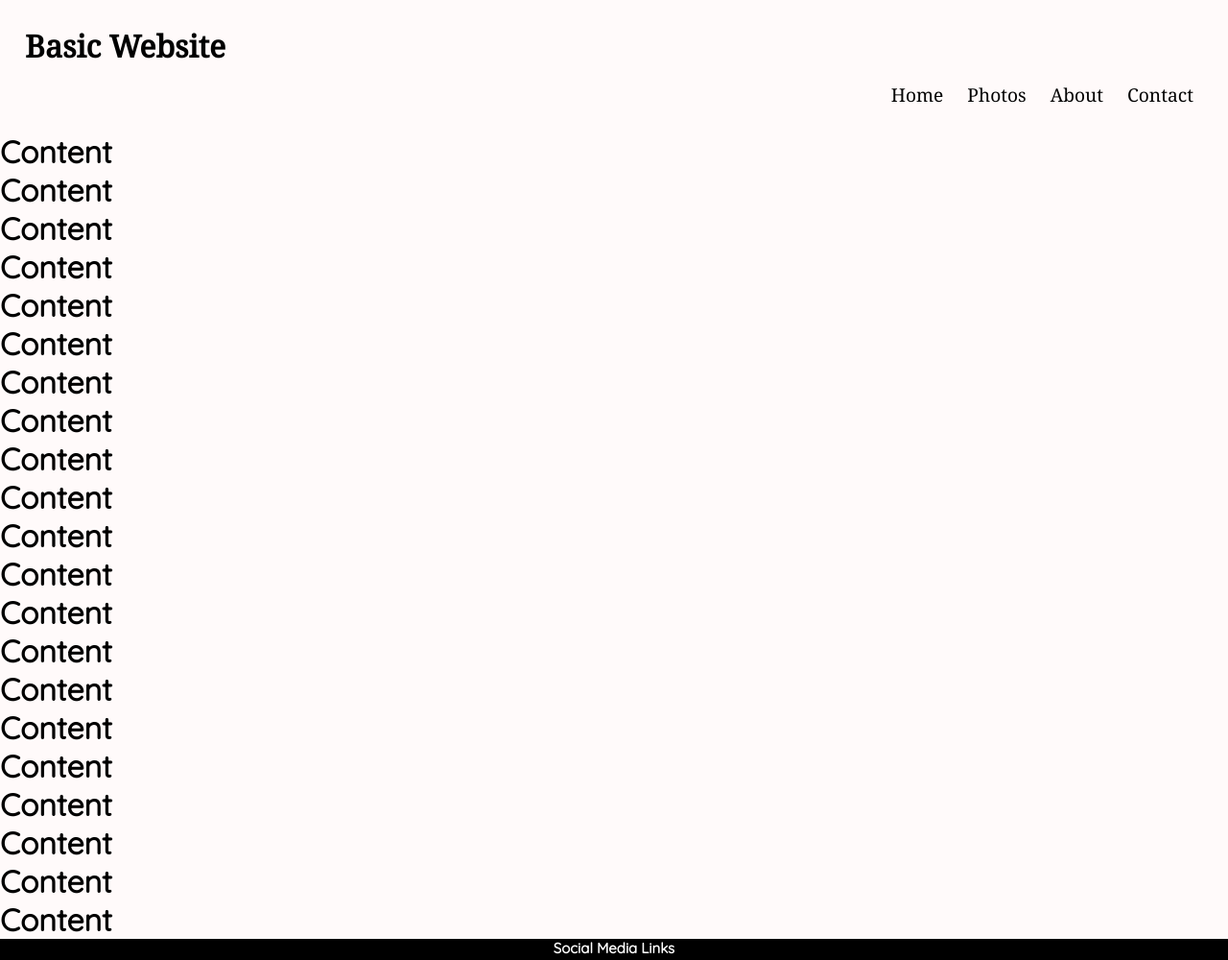
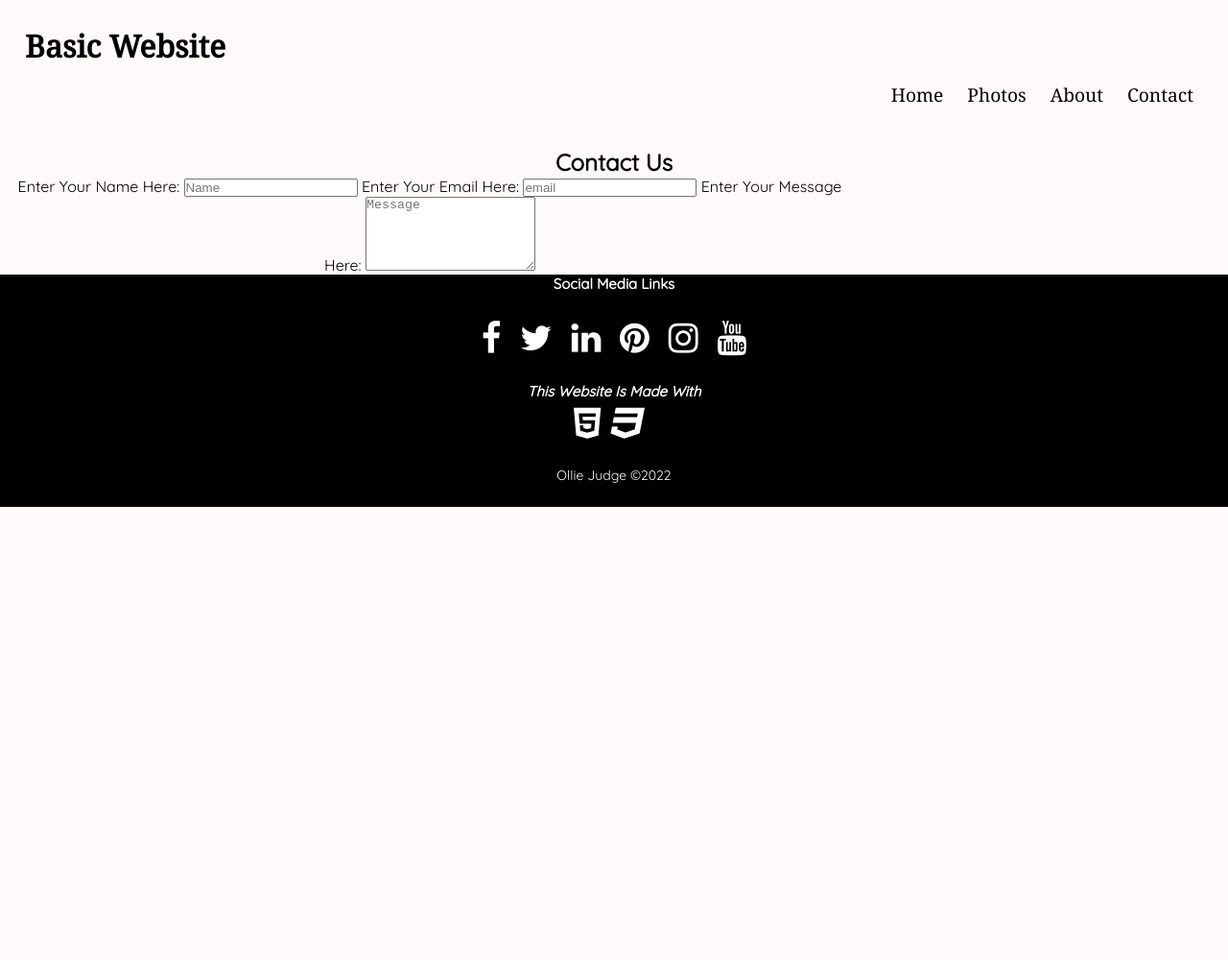
Before and after one commit to Ollie-Judge/basic-website, a plain HTML site: page contact.html in a window 1280 px wide. Shown: the top 1000 px of the page at 96% size. After the commit the page ends 800 px from the top, so only its background shows below. Drawn offline with Linux system fonts and the light colour scheme.

Commit message:
added basic contact form that needs styling

```diff
--- a/assets/css/style.css
+++ b/assets/css/style.css
@@ -56,6 +56,18 @@ main {
   padding-top: 26px;
 }
 
+/* contact form page */
+
+.contactTitle {
+  padding-top: 16px;
+  text-align: center;
+}
+
+form {
+  text-align: center;
+  max-width: 70%;
+}
+
 /* Footer styling */
 footer {
   text-align: center;
--- a/contact.html
+++ b/contact.html
@@ -42,35 +42,18 @@
       </nav>
     </header>
     <main>
-      <div>
-        <h1>Content</h1>
-        <h1>Content</h1>
-        <h1>Content</h1>
-        <h1>Content</h1>
-        <h1>Content</h1>
-      </div>
-      <div>
-        <h1>Content</h1>
-        <h1>Content</h1>
+      <h2 class="contactTitle">Contact Us</h2>
 
-        <h1>Content</h1>
-        <h1>Content</h1>
-        <h1>Content</h1>
-        <h1>Content</h1>
-        <h1>Content</h1>
-        <h1>Content</h1>
-      </div>
-      <div>
-        <h1>Content</h1>
-        <h1>Content</h1>
+      <form>
+        <label>Enter Your Name Here:</label>
+        <input type="text" placeholder="Name" required />
 
-        <h1>Content</h1>
-        <h1>Content</h1>
-        <h1>Content</h1>
-        <h1>Content</h1>
-        <h1>Content</h1>
-        <h1>Content</h1>
-      </div>
+        <label>Enter Your Email Here:</label>
+        <input type="email" placeholder="email" required />
+
+        <label>Enter Your Message Here:</label>
+        <textarea placeholder="Message" rows="5" required></textarea>
+      </form>
     </main>
     <footer>
       <h4>Social Media Links</h4>
```
